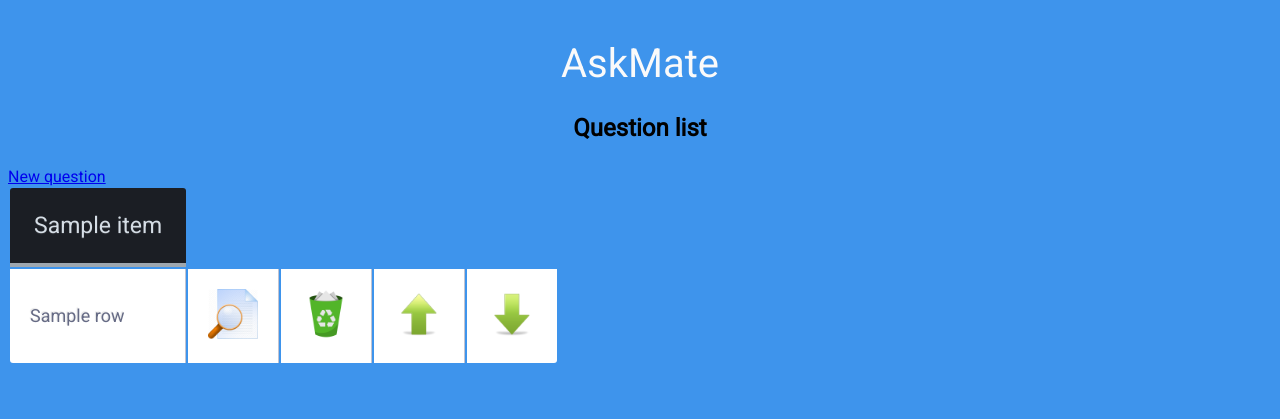
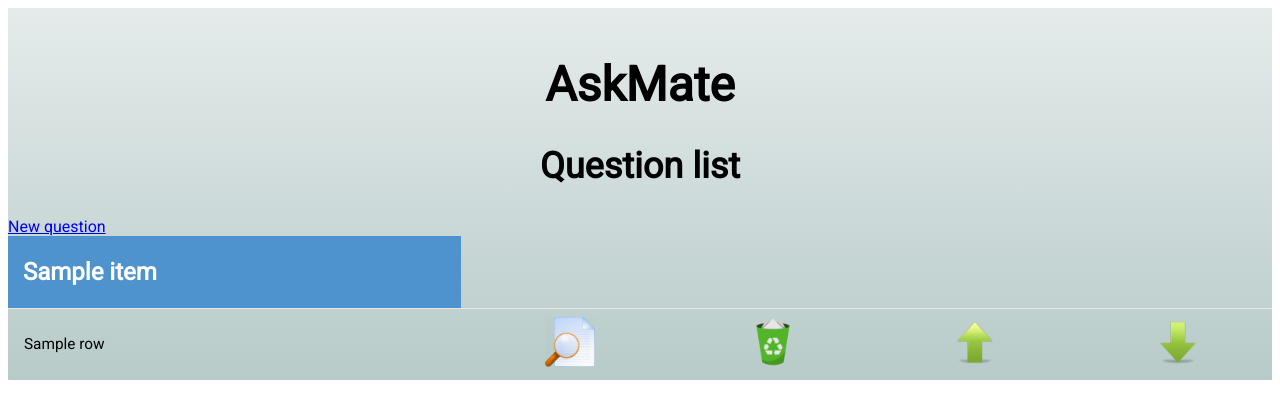
Before and after one commit to gabee1987/2nd_TW_week_StormCoders_AskMate_with_SQL, a Flask app: template templates/home.html in a window 1280 px wide. Shown: the top 419 px of the page. Run offline with Flask 2, Linux system fonts and the light colour scheme; the template is opened without the code that fills it: most values are stand-ins (such as "Sample title", 1, 10 or a date in 2020); some libraries are stand-ins or nearby versions.

Commit message:
home.html and css in progress

```diff
--- a/static/home_style.css
+++ b/static/home_style.css
@@ -1,180 +1,107 @@
-
-/*** Table Styles ***/
-
-
-body {
-    background-color: #3e94ec;
-    font-family: 'Roboto', sans-serif;
-    font-size: 16px;
-    font-weight: 400;
-    text-rendering: optimizeLegibility;
+* {
+  font-family: 'Roboto', sans-serif;
 }
 
-div.table-title {
-    display: block;
-    margin: auto;
-    max-width: 600px;
-    padding:5px;
-    width: 100%;
+#home {
+background-position: auto;
+padding-top: 1rem;
+background-attachment: fixed;
+background: -webkit-linear-gradient(top, #e5ebeb, #b7cbc9);
+background: linear-gradient(top, #e5ebeb, #b7cbc9);
 }
 
 
-.table-title h1 {
-   color: #fafafa;
-   font-size: 40px;
-   font-weight: 400;
-   font-style:normal;
-   font-family: 'Roboto', sans-serif;
+
+.table-title {
+  font-size: 1.5em;
+}
+.table {
+  min-width: 100%;
+  border-collapse: collapse;
+}
+.table tbody tr:hover,
+.table tbody tr:focus {
+  background-color: rgba(63, 81, 181, 0.2);
+  color: rgba(0, 0, 0, 0.6);
+}
+.table tbody tr:nth-child(1):hover,
+.table tbody tr:nth-child(1):focus {
+  cursor: default;
+  background-color: rgba(63, 81, 181, 0);
+}
+.table tbody tr:nth-child(even):hover,
+.table tbody tr:nth-child(even):focus {
+  background-color: rgba(63, 81, 181, 0.05);
+}
+.table th {
+  background-color: #4f93ce;
+  color: #ffffff;
+  font-size: 2em;
+  padding-left: 15px;
+}
+.table tr {
+  white-space: nowrap;
+  font-size: 0.8em;
+  padding: 16px 16px 16px 0;
+  height: 72px;
+}
+.table tr td {
+  padding-left: 16px;
+  font-size: 1.2em;
+}
+.table tr:nth-child(1) {
+  border-bottom: 1px solid #e6e6e6;
+  color: #828282;
+  text-align: left;
+  font-size: 0.75em;
+  font-weight: 700;
+  padding: 16px 16px 16px 0;
+}
+.table tr:nth-child(1) a {
+  text-decoration: none;
+  color: inherit;
+  font-size: 1.5em;
+  font-weight: 300;
+}
+.table tr:nth-child(1) a:hover {
+  color: black;
+}
+.table .can-be-sorted {
+  opacity: 0.4;
+}
+.table .can-be-sorted span {
+  margin-right: -5px;
+}
+.table .sortationActive {
+  color: black;
+}
+.table .pointer {
+  cursor: pointer;
 }
 
-
-.table-fill {
-  background: white;
-  border-radius:3px;
-  border-collapse: collapse;
-  height: 120px;
-  margin: auto;
-  max-width: 600px;
-  padding:5px;
-  width: 100%;
-  box-shadow: 0 5px 10px rgba(0, 0, 0, 0.1);
-  animation: float 5s infinite;
+.table-footer {
+  border-top: 1px solid #e6e6e6;
+  background-color: rgba(63, 81, 181, 0.05);
+  padding-top: 6px;
+  padding-bottom: 6px;
 }
 
-th {
-  color:#D5DDE5;;
-  background:#1b1e24;
-  border-bottom:4px solid #9ea7af;
-  border-right: 1px solid #343a45;
-  font-size:23px;
-  font-weight: 100;
-  padding:24px;
-  text-align:left;
-  vertical-align:middle;
+.table-header {
+  margin-top: 15px;
+}
+.table-header input {
+  border-color: white;
+  color: white;
+}
+.table-header > label {
+  color: inherit !important;
 }
 
-th:first-child {
-  border-top-left-radius:3px;
+.loading-animation {
+  -webkit-transition: all linear 1s;
+  transition: all linear 1s;
 }
 
-th:last-child {
-  border-top-right-radius:3px;
-  border-right:none;
+.loading-animation.ng-hide {
+  opacity: 0;
 }
-
-tr {
-  border-top: 1px solid #C1C3D1;
-  border-bottom-: 1px solid #C1C3D1;
-  color:#666B85;
-  font-size:16px;
-  font-weight:normal;
-  text-shadow: 0 1px 1px rgba(256, 256, 256, 0.1);
-}
-
-tr:hover td {
-  background:#4E5066;
-  color:#FFFFFF;
-  border-top: 1px solid #22262e;
-  border-bottom: 1px solid #22262e;
-}
-
-tr:first-child {
-  border-top:none;
-}
-
-tr:last-child {
-  border-bottom:none;
-}
-
-tr:nth-child(odd) td {
-  background:#EBEBEB;
-}
-
-tr:nth-child(odd):hover td {
-  background:#4E5066;
-}
-
-tr:last-child td:first-child {
-  border-bottom-left-radius:3px;
-}
-
-tr:last-child td:last-child {
-  border-bottom-right-radius:3px;
-}
-
-td {
-  background:#FFFFFF;
-  padding:20px;
-  text-align:left;
-  vertical-align:middle;
-  font-weight:300;
-  font-size:18px;
-  text-shadow: -1px -1px 1px rgba(0, 0, 0, 0.1);
-  border-right: 1px solid #C1C3D1;
-}
-
-td:last-child {
-  border-right: 0px;
-}
-
-th.text-left {
-  text-align: left;
-}
-
-th.text-center {
-  text-align: center;
-}
-
-th.text-right {
-  text-align: right;
-}
-
-td.text-left {
-  text-align: left;
-}
-
-td.text-center {
-  text-align: center;
-}
-
-td.text-right {
-  text-align: right;
-}
-
-
-/*** Button Styles ***/
-.button {
-    background:#1b1e24;
-    color: #FFFFFF;
-    padding: 16px 32px;
-    text-align: center;
-    text-decoration: none;
-    display: inline-block;
-    font-size: 20px;
-    font-family: 'Roboto', sans-serif;
-    -webkit-transition-duration: 0.4s; /* Safari */
-    transition-duration: 0.4s;
-    cursor: pointer;
-    border-radius:3px;
-}
-
-.button {
-    background-color: #1b1e24;
-    color: white;
-    border: 2px solid #1b1e24;
-    border-radius:3px;
-}
-
-.button:hover {
-    background-color: #4E5066;
-    color: white;
-    border: 2px solid #4E5066;
-}
-
-#home {
-    position:absolute;
-    transition: .5s ease;
-    left: 50px;
-    top: 30px;
-
-}
--- a/templates/home.html
+++ b/templates/home.html
@@ -6,16 +6,17 @@
         <head>
             <title>Ask Mate v1.0-Alpha</title>
         </head>
+        <div id="home">
         <body>
-            <div align="middle" class="table-title">
+            <div class="table-title">
                 <h1 align="middle">AskMate</h1>
                 <h2 align="middle">Question list</h2>
             </div>
             <a href="/question/new">New question</a>
-            <table>
+            <table id="table" class="table">
                 <tr>
                     {% for item in table_headers %}
-                        <th class="text-left">{{ item }}</th>
+                        <th class="table-header">{{ item }}</th>
                     {% endfor %}
                 </tr>
                 {% for row in view_questions %}
@@ -47,4 +48,5 @@
                 {% endfor %}
             </table>
         </body>
+        </div>
     </html>
```
